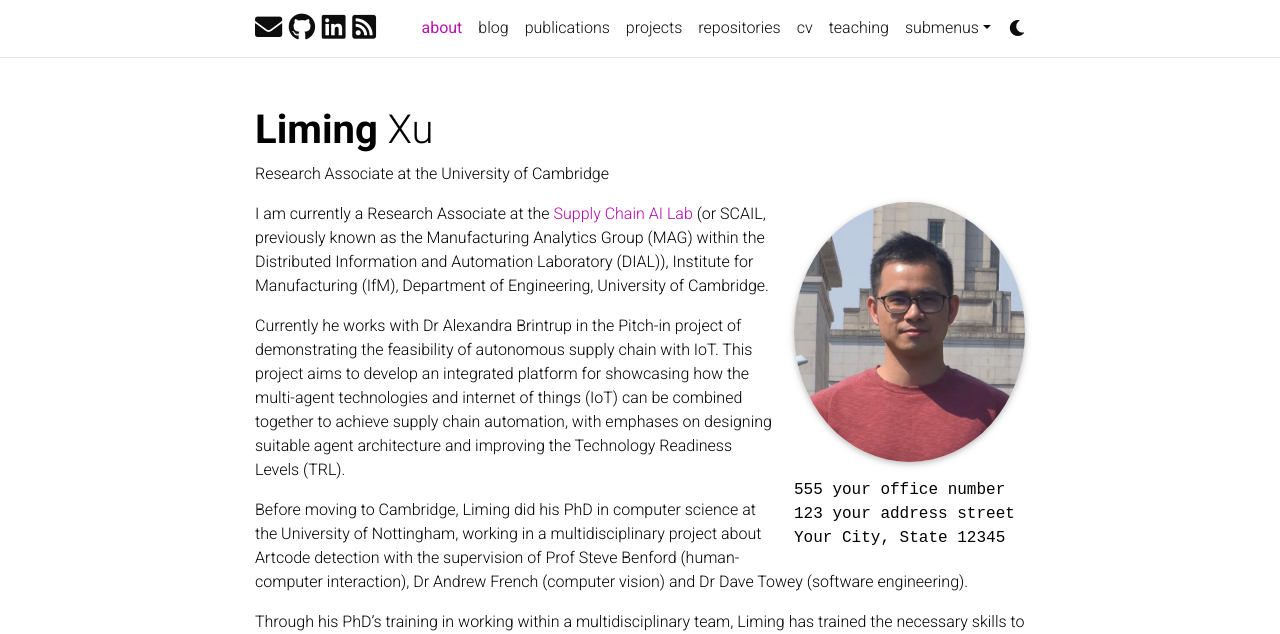
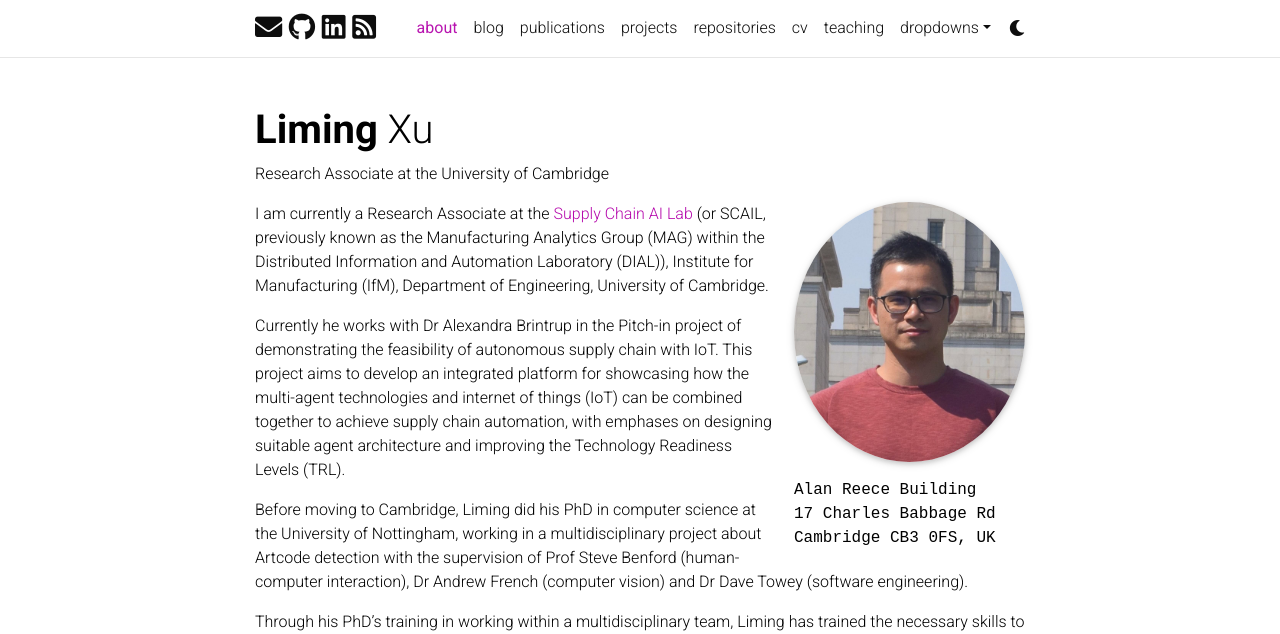
Before and after one commit to lx249/lx249.github.io, a Jekyll site: the page built from _pages/about.md, in a window 1280 px wide and 1285 px high. Shown: the top 634 px of the window. Built offline with Jekyll 4.4.1, drawn with Linux system fonts in a browser that asks for light colours; full-size pictures stand in for the smaller copies a plugin makes; emoji names are drawn with the system emoji font; comment, search, counter and statistics services are not loaded; a style sheet for code colours, icons or effects is not loaded.

Commit message:
Regular commit.

```diff
--- a/_pages/about.md
+++ b/_pages/about.md
@@ -9,9 +9,9 @@ profile:
   image: prof_pic.jpeg
   image_circular: true # crops the image to make it circular
   address: >
-    <p>555 your office number</p>
-    <p>123 your address street</p>
-    <p>Your City, State 12345</p>
+    <p>Alan Reece Building</p>
+    <p>17 Charles Babbage Rd</p>
+    <p>Cambridge CB3 0FS, UK</p>
 
 news: true  # includes a list of news items
 selected_papers: true # includes a list of papers marked as "selected={true}"
```
Also changed, not shown: _data/repositories.yml (+5 -5 lines), _pages/dropdown.md (+2 -2 lines).
